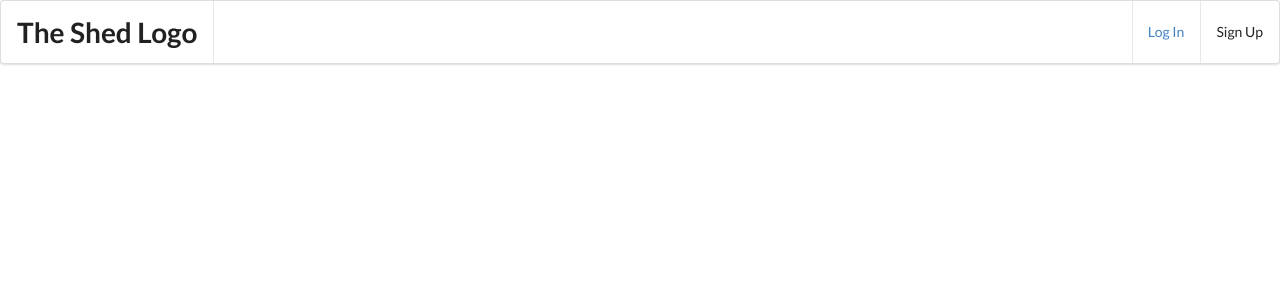
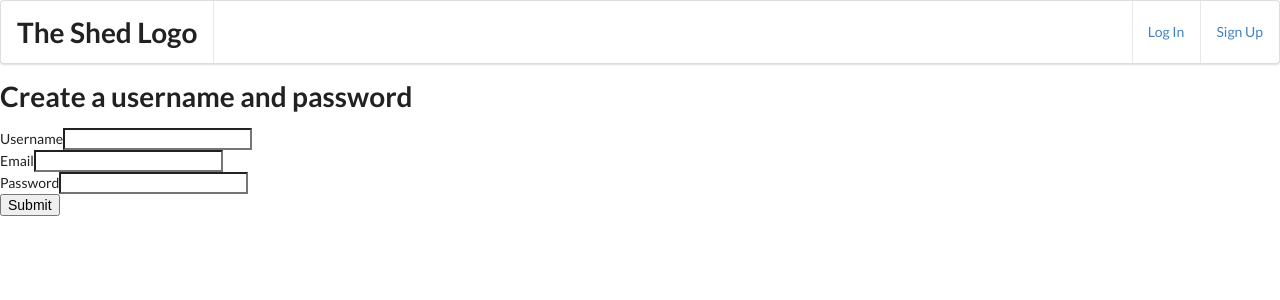
Before and after one commit to sethbass14/the_shed_frontend, a React (Create React App) app: page /signup in a window 1280 px wide. Shown: the top 300 px of the page. Built offline with nearby package versions, Linux system fonts and the light colour scheme.

Commit message:
added a post new user functionality

```diff
--- a/src/App.js
+++ b/src/App.js
@@ -5,6 +5,7 @@ import { Route } from 'react-router-dom';
 import Navbar from './components/Navbar'
 import Home from './components/Home'
 import Login from './components/Login'
+import SignUp from './components/SignUp'
 import DashboardContainer from './containers/DashboardContainer'
 // import Audio from 'react-audioplayer'
 // import Landing from './containers/Landing'
@@ -33,6 +34,9 @@ class App extends Component {
           component={Login}
           />
         <Route
+          exact path="/signup"
+          component={SignUp} />
+        <Route
           exact path="/"
           component={Home}
           />
--- a/src/actions/index.js
+++ b/src/actions/index.js
@@ -1,4 +1,4 @@
-import { ASYNC_START, SET_CURRENT_USER, SET_USER_DATA, LOGOUT_USER, ADD_SONG, ADD_BAND } from '../constants'
+import { ASYNC_START, SET_CURRENT_USER, SET_USER_DATA, LOGOUT_USER, ADD_SONG, ADD_BAND, DELETE_BAND, ADD_USER } from '../constants'
 import adapter from '../services/adapter'
 
 export const loginUser = (username, password, history) => dispatch => {
@@ -30,6 +30,18 @@ export const fetchUserData = (id) => dispatch => {
   })
 }
 
+export const addUser = (user_data, history) => dispatch => {
+  dispatch({ type: ASYNC_START })
+  adapter.users.postNewUser(user_data).then(userData => {
+    if (userData.error) {
+      alert("THERE IS AN ERROR")
+    } else {
+      dispatch({ type: ADD_USER, userData })
+      history.push('/login')
+    }
+  })
+}
+
 export const addSong = (form_data) => dispatch => {
   dispatch({ type: ASYNC_START })
   adapter.songs.postNewSong(form_data).then(songData => {
@@ -46,6 +58,13 @@ export const addBand = (band_data, history) => dispatch => {
   })
 }
 
+export const deleteBand = (id, history) => dispatch => {
+  dispatch({ type: ASYNC_START })
+  adapter.bands.deleteBandServer(id).then(resp => {
+    dispatch({ type: DELETE_BAND, resp })
+  })
+}
+
 // export const changeActiveBandId = bandId => dispatch => {
 //   // debugger
 //   return dispatch({type: "CHANGE_ACTIVE_BAND_ID", id: bandId})
--- a/src/components/BandShow.js
+++ b/src/components/BandShow.js
@@ -2,6 +2,7 @@ import React from 'react';
 import { connect } from 'react-redux';
 import withAuth from '../hocs/withAuth'
 // import SongListContainer from '../containers/SongListContainer'
+import * as actions from '../actions'
 import SongListItem from './SongListItem'
 import SongInput from './SongInput'
 
@@ -21,6 +22,11 @@ class BandShow extends React.Component {
     this.setState({ addSong: true })
   }
 
+  handleBandDelete = (bandId) => {
+    console.log('In handle Band Delete')
+    this.props.deleteBand(bandId)
+  }
+
 
   render() {
     const bandSongs = this.props.songs.map((song, index) => { return <SongListItem key={index} song={song}/>})
@@ -30,6 +36,10 @@ class BandShow extends React.Component {
       <div>
         <div>
           <h1>{this.props.band.name}</h1>
+        </div>
+        <div className='delet-band'>
+          <i onClick={() => this.handleBandDelete(this.props.band.id)}className="remove circle icon"></i>
+          <h3>Delete Band</h3>
         </div>
         <div>
           <h2>Songs</h2>
@@ -55,7 +65,6 @@ const mapStateToProps = (state, ownProps) => {
   if (band) {
     return {
       band: band,
-      bandId: state.activeBandId,
       songs: state.userData.songs.filter(song => song.band_id === parseInt(ownProps.match.params.bandId) )
     }
   } else {
@@ -67,5 +76,5 @@ const mapStateToProps = (state, ownProps) => {
   }
 }
 
-export default withAuth(connect(mapStateToProps)(BandShow))
+export default withAuth(connect(mapStateToProps, actions)(BandShow))
 // export default BandShow
--- a/src/components/Navbar.js
+++ b/src/components/Navbar.js
@@ -38,7 +38,9 @@ const Navbar = (props) => {
                   props.logOutUser(props.history);
                 }}>Log Out</a>
             ) : (
-              <p>Sign Up </p>
+              <Link to="/signup">
+                Sign Up
+              </Link>
             )}
           </div>
         </div>
--- a/src/components/SignUp.js
+++ b/src/components/SignUp.js
@@ -0,0 +1,51 @@
+import React from 'react';
+import { withRouter } from 'react-router-dom'
+import { connect } from 'react-redux'
+import * as actions from '../actions'
+
+
+class SignUp extends React.Component {
+  constructor() {
+    super()
+
+    this.state = {
+      fields: {
+        username: '',
+        email: '',
+        password: ''
+      }
+    }
+  }
+
+  handleChange = event => {
+    this.setState({ fields: {...this.state.fields, [event.target.name]: event.target.value} })
+  }
+
+  handleSubmit = event => {
+    event.preventDefault()
+    console.log('In the handle submit')
+    this.props.addUser(this.state.fields, this.props.history)
+  }
+
+  render() {
+    return (
+      <div>
+        <h1>Create a username and password</h1>
+        <form onSubmit={this.handleSubmit}>
+          <label>Username</label>
+          <input type="text" name="username" value={this.state.fields.username} onChange={this.handleChange}/>
+          <br></br>
+          <label>Email</label>
+          <input type="text" name="email" value={this.state.fields.email} onChange={this.handleChange}/>
+          <br></br>
+          <label>Password</label>
+          <input type="text" name="password" value={this.state.fields.password} onChange={this.handleChange}/>
+          <br></br>
+          <input type="submit"/>
+      </form>
+      </div>
+    )
+  }
+}
+
+export default withRouter(connect(null, actions)(SignUp))
--- a/src/constants/index.js
+++ b/src/constants/index.js
@@ -9,5 +9,7 @@ export const ASYNC_START = 'ASYNC_START'
 export const SET_CURRENT_USER = 'SET_CURRENT_USER'
 export const SET_USER_DATA = 'SET_USER_DATA'
 export const LOGOUT_USER = 'LOGOUT_USER'
+export const ADD_USER = 'ADD_USER'
 export const ADD_SONG = 'ADD_SONG'
 export const ADD_BAND = 'ADD_BAND'
+export const DELETE_BAND = 'DELETE_BAND'
--- a/src/reducers/bands.js
+++ b/src/reducers/bands.js
@@ -12,7 +12,6 @@ export const bandsReducer = (state = initialState, action) => {
     case SET_USER_DATA:
       return [...action.userData.bands]
     case ADD_BAND:
-      // debugger
       return [...state, action.bandData]
     default:
       return state
--- a/src/reducers/user.js
+++ b/src/reducers/user.js
@@ -1,6 +1,6 @@
 import { songsReducer } from './songs';
 import {  bandsReducer } from './bands';
-import { SET_USER_DATA, ADD_SONG, LOGOUT_USER, ADD_BAND } from '../constants'
+import { SET_USER_DATA, ADD_SONG, LOGOUT_USER, ADD_USER, ADD_BAND } from '../constants'
 
 
 const initialState = {
--- a/src/services/adapter.js
+++ b/src/services/adapter.js
@@ -24,7 +24,14 @@ const getUserData = (id) => {
   // console.log('In getUserData in the adapter')
   return fetch(`${API_ROOT}/users/${id}`)
           .then(resp => resp.json())
+}
 
+const postNewUser = (user_data) => {
+  return fetch(`${API_ROOT}/users`, {
+    method: 'POST',
+    headers: HEADERS,
+    body: JSON.stringify(user_data)
+  }).then(resp => resp.json())
 }
 
 //Below is everything for a song
@@ -45,16 +52,26 @@ const postNewBand = (band_data) => {
   }).then(resp => resp.json())
 }
 
+const deleteBandServer = id => {
+  return fetch(`${API_ROOT}/bands/${id}`, {
+    method: 'DELETE'
+  }).then(resp => resp.json())
+}
+
 export default {
   auth: {
     login,
     getCurrentUser,
     getUserData
   },
+  users: {
+    postNewUser
+  },
   songs: {
     postNewSong
   },
   bands: {
-    postNewBand
+    postNewBand,
+    deleteBandServer
   }
 }
```
